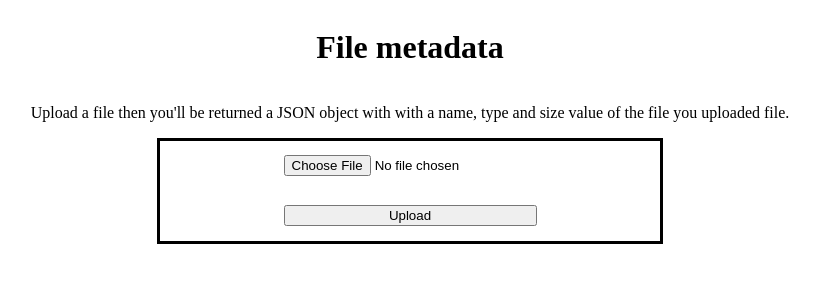
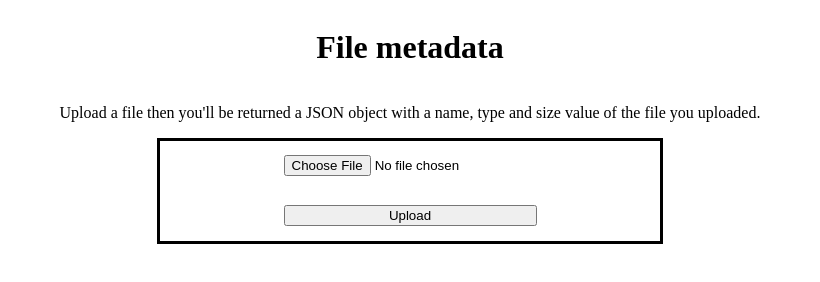
Before and after one commit to WesamKhalil/file-metadata-api, a website: page views/index.html in a window 1280 px wide. Shown: the whole page, without its empty margins (230-1050 px from the left). Drawn offline with Linux system fonts and the light colour scheme.

Commit message:
Update index.html

```diff
--- a/views/index.html
+++ b/views/index.html
@@ -8,7 +8,7 @@
     </head>
     <body>
         <h1>File metadata</h1>
-        <p>Upload a file then you'll be returned a JSON object with with a name, type and size value of the file you uploaded file.</p>
+        <p>Upload a file then you'll be returned a JSON object with a name, type and size value of the file you uploaded.</p>
         <div class="form-cont">
             <form action="/api/fileanalyse" method="POST" enctype="multipart/form-data" class="form">
                 <input type="file" name="upfile">
```
